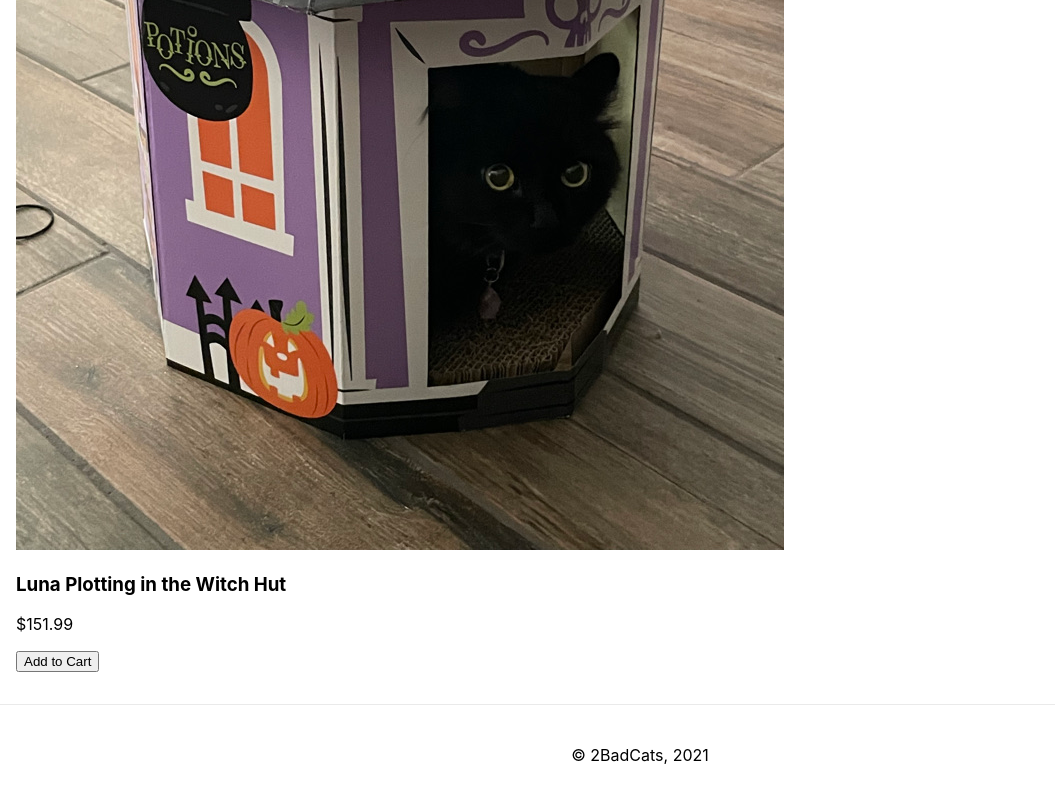
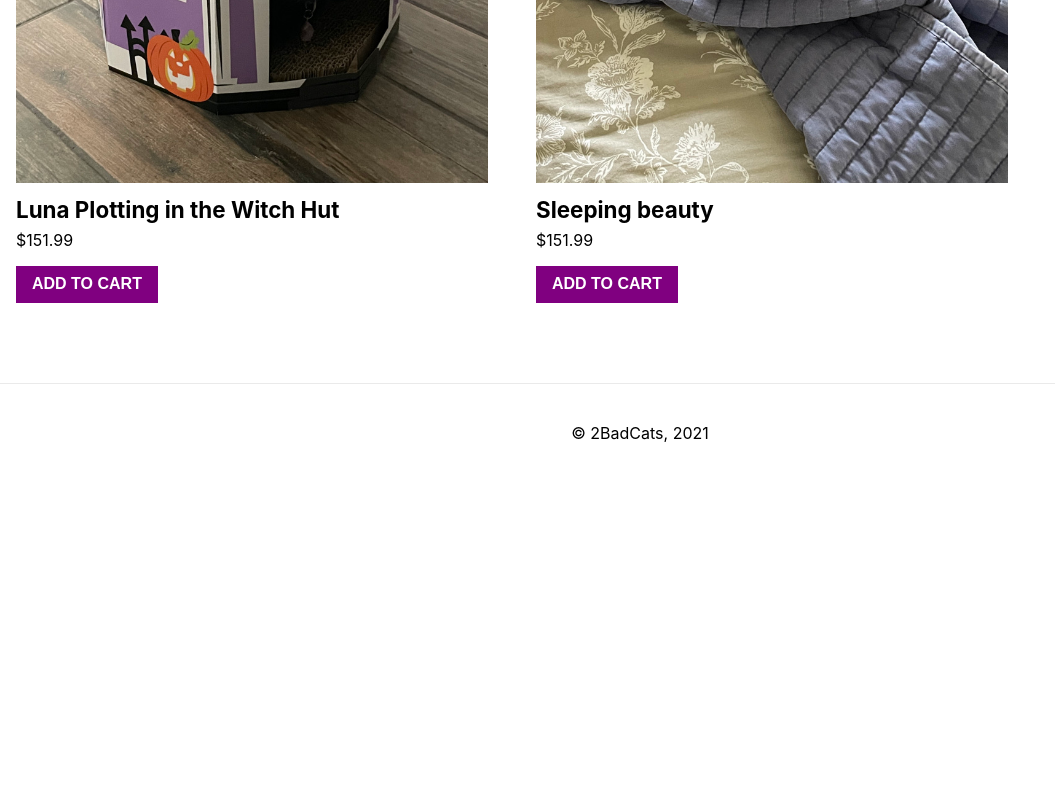
Before and after one commit to gwarzecha/ecommerce_app, a Next.js app: page / in a window 1280 px wide. Shown: the part 692-1492 px from the top of the page, without its empty margins (0-1055 px from the left). After the commit the page ends 1175 px from the top, so only its background shows below. Built offline with nearby package versions, Linux system fonts and the light colour scheme.

Commit message:
added img styling and fixed linting errors

```diff
--- /dev/null
+++ b/src/components/Button/Button.js
@@ -0,0 +1,18 @@
+import styles from './Button.module.scss'
+
+
+const Button = ({ children, className, ...rest }) => {
+  let buttonClassName = styles.button;
+
+if ( className ) {
+  buttonClassName = `${buttonClassName} ${className}` // takes in the className prop
+}
+
+  return (
+    <button className={buttonClassName} {...rest}>
+      { children }
+    </button>
+  )
+};
+
+export default Button;
--- /dev/null
+++ b/src/components/Button/Button.module.scss
@@ -0,0 +1,10 @@
+.button {
+  font-size: 1em;
+  color: white;
+  background-color: purple;
+  border: 0;
+  font-weight: bold;
+  text-transform: uppercase;
+  padding: 0.6em 1em;
+  cursor: pointer;
+}
--- /dev/null
+++ b/src/components/Button/index.js
@@ -0,0 +1 @@
+export { defaut } from './Button';
--- a/src/data/products.json
+++ b/src/data/products.json
@@ -4,5 +4,11 @@
     "title": "Luna Plotting in the Witch Hut",
     "price": 151.99,
     "image": "/images/witchHut.jpeg"
+  },
+  {
+    "id": "Olive",
+    "title": "Sleeping beauty",
+    "price": 151.99,
+    "image": "/images/sleepingBeauty.jpeg"
   }
 ]
--- a/src/pages/index.js
+++ b/src/pages/index.js
@@ -3,6 +3,7 @@ import Image from "next/image";
 
 import Header from "../components/Header";
 import Container from "../components/Container/Container";
+import Button from "../components/Button/Button";
 
 import styles from "../styles/Home.module.scss";
 
@@ -27,11 +28,15 @@ export default function Home() {
             {products.map((product) => {
               return (
                 <li key={product.id}>
-                  <img src={product.image} alt={`Shot of ${product.title}`} />
-                  <h3>{product.title}</h3>
-                  <p>${product.price}</p>
+                  <Image width="768" height="1024" src={product.image} alt={`Shot of ${product.title}`} />
+                  <h3 className={styles.productTitle}>
+                    {product.title}
+                  </h3>
+                  <p className={styles.productPrice}>
+                    ${product.price}
+                  </p>
                   <p>
-                    <button>Add to Cart</button>
+                    <Button>Add to Cart</Button>
                   </p>
                 </li>
               );
--- a/src/styles/Home.module.scss
+++ b/src/styles/Home.module.scss
@@ -12,8 +12,17 @@ $color-link: blueviolet;
 .products {
   list-style: none;
   padding: 0;
-  margin: 0;
+  margin: 3em 0;
   display: grid;
   grid-template-columns: repeat(auto-fit, minmax(200px, 1fr));
   grid-gap: 3em;
 }
+
+.productTitle {
+  font-size: 1.4em;
+  margin: 0.4em 0 0;
+}
+
+.productPrice {
+  margin: 0.4em 0 0;
+}
```
Also changed, not shown: public/images/sleepingBeauty.jpeg (added).
